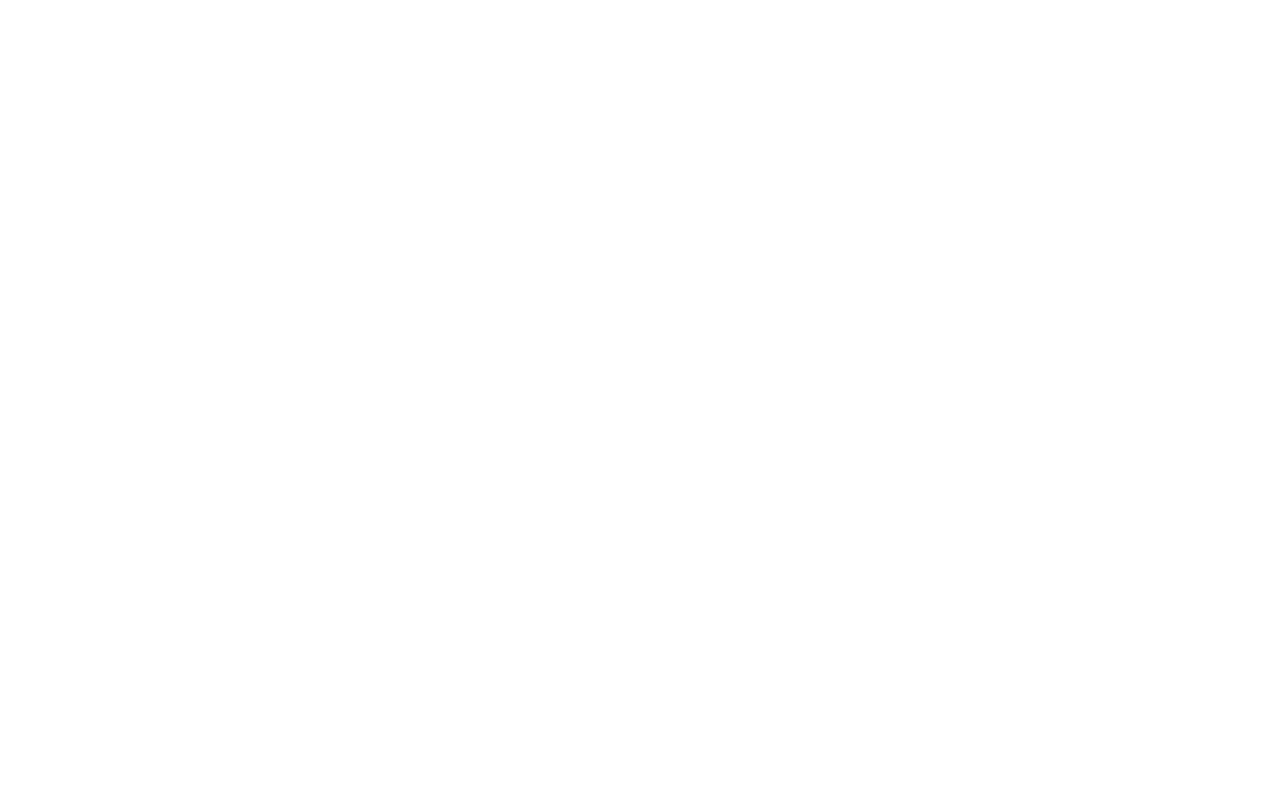
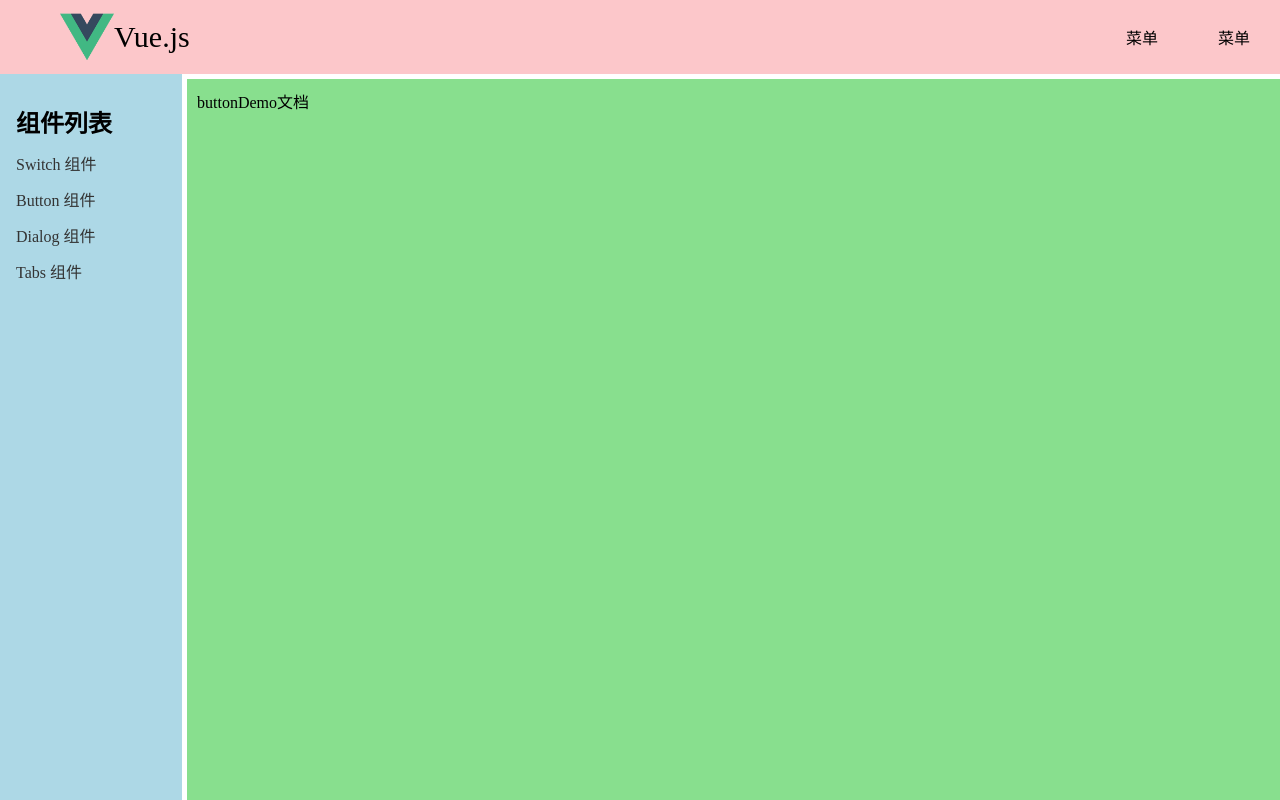
Before and after one commit to liucol/gulu-vue3.0, a Vue app: page /#/doc/button in a window 1280 px wide. Before the commit this address had no page. Built offline with nearby package versions, Linux system fonts and the light colour scheme.

Commit message:
基本完成官网框架

```diff
--- /dev/null
+++ b/src/components/buttonDemo.vue
@@ -0,0 +1,15 @@
+<template>
+    <div>
+        buttonDemo文档
+    </div>
+</template>
+
+<script>
+    export default {
+        name: "buttonDemo"
+    }
+</script>
+
+<style scoped>
+
+</style>
--- /dev/null
+++ b/src/components/dialogDemo.vue
@@ -0,0 +1,15 @@
+<template>
+    <div>
+        对话框文档
+    </div>
+</template>
+
+<script>
+    export default {
+        name: "dialogDemo"
+    }
+</script>
+
+<style scoped>
+
+</style>
--- /dev/null
+++ b/src/components/docDemo.vue
@@ -0,0 +1,15 @@
+<template>
+    <div>
+        doc默认页面
+    </div>
+</template>
+
+<script>
+    export default {
+        name: "docDemo"
+    }
+</script>
+
+<style scoped>
+
+</style>
--- /dev/null
+++ b/src/components/tabsDemo.vue
@@ -0,0 +1,15 @@
+<template>
+    <div>
+        tabs文档
+    </div>
+</template>
+
+<script>
+    export default {
+        name: "tabsDemo"
+    }
+</script>
+
+<style scoped>
+
+</style>
```
Also changed, not shown: src/router.ts (+10 -2 lines).
